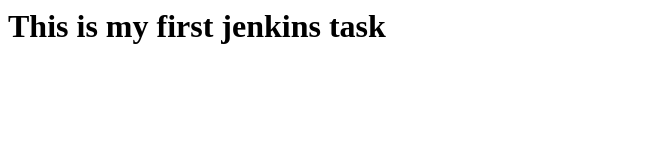
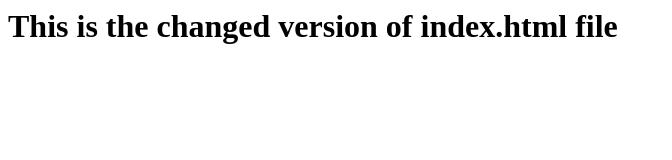
Before and after one commit to Huzaifu/demo-test-new, a plain HTML site: page index.html in a window 1280 px wide. Shown: the whole page, without its empty margins (0-672 px from the left). Drawn offline with Linux system fonts and the light colour scheme.

Commit message:
Update index.html

```diff
--- a/index.html
+++ b/index.html
@@ -1,5 +1,5 @@
 <html>
 <body>
-    <h1> This is my first jenkins task</h1>
+    <h1> This is the changed version of index.html file</h1>
 </body>
 </html>
```
